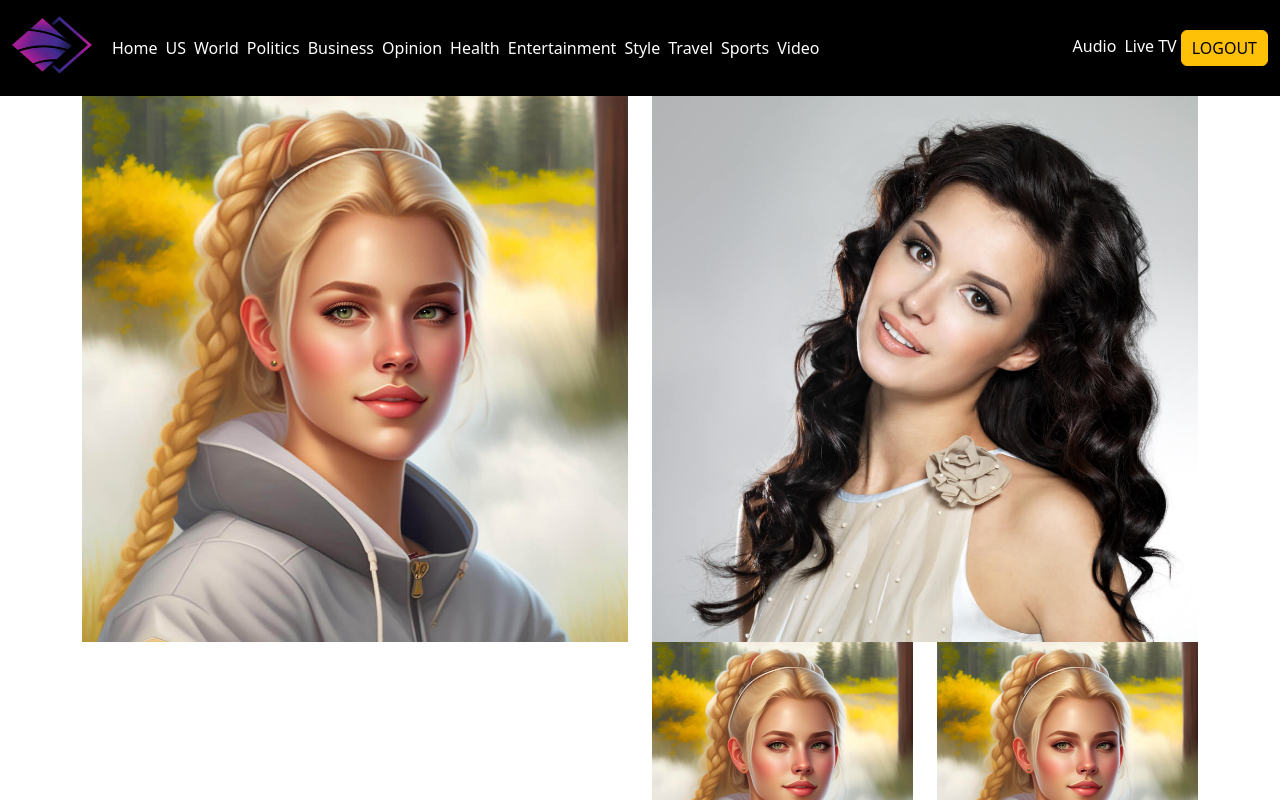
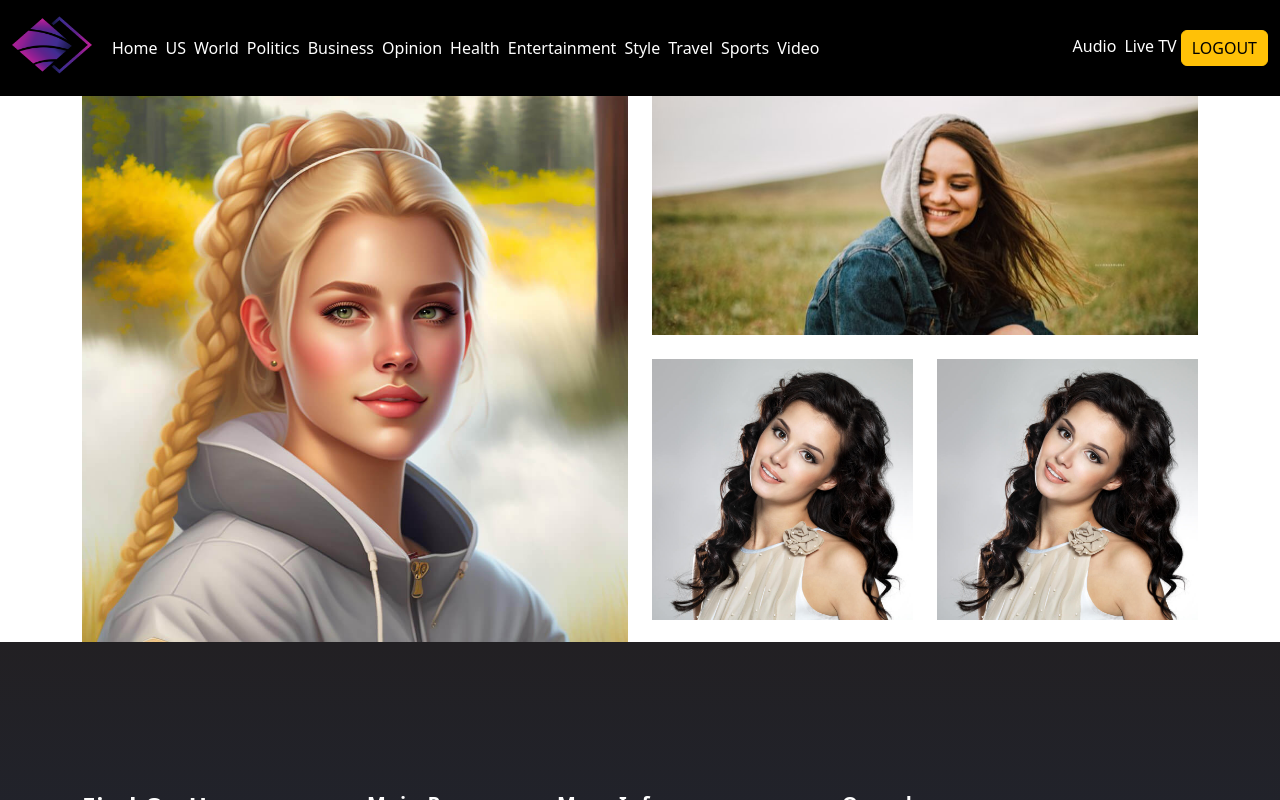
Before and after one commit to SheikhRakibhossain/CNC, a React (Vite) app: page /travel in a window 1280 px wide. Shown: the top 800 px of the page. Built offline with nearby package versions, Linux system fonts and the light colour scheme; no server answers; sample sign-in values are in the browser's storage.

Commit message:
new image added for travel page

```diff
--- a/src/pages/travel/TravelHero.jsx
+++ b/src/pages/travel/TravelHero.jsx
@@ -2,26 +2,27 @@ import React from 'react';
 import { Col, Container, Row } from 'react-bootstrap';
 import image1 from '../../assets/girlscat/girl.jpg'
 import image2 from '../../assets/girlscat/cutegirl.jpg'
+import image3 from '../../assets/girlscat/cutegirls.jpg'
 
 const TravelHero = () => {
     return (
         <Container>
             <Row>
-                <Col className='min-h-'>
+                <Col sm={6}>
                     <img src={image1} alt="" />
                 </Col>
 
-                <Col>
+                <Col sm={6}>
                     <Row>
-                        <img src={image2} alt="" />
+                        <img style={{ maxHeight: '300px' }} src={image3} alt="" />
                     </Row>
-                    <Row>
+                    <Row className='pt-4'>
                         <Col>
-                            <img src={image1} alt="" />
+                            <img src={image2} alt="" />
                         </Col>
 
                         <Col>
-                            <img src={image1} alt="" />
+                            <img src={image2} alt="" />
                         </Col>
                     </Row>
 
```
Also changed, not shown: src/assets/girlscat/cutegirls.jpg (added), src/assets/girlscat/cutelittle.jpg (added).
